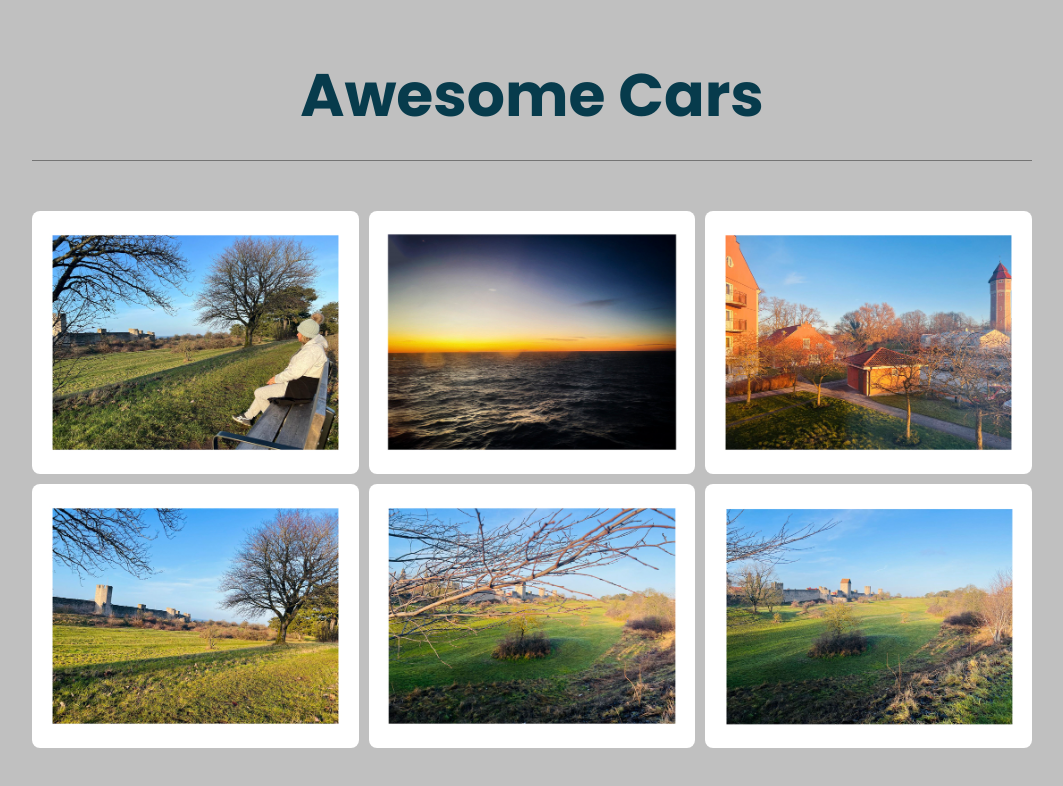
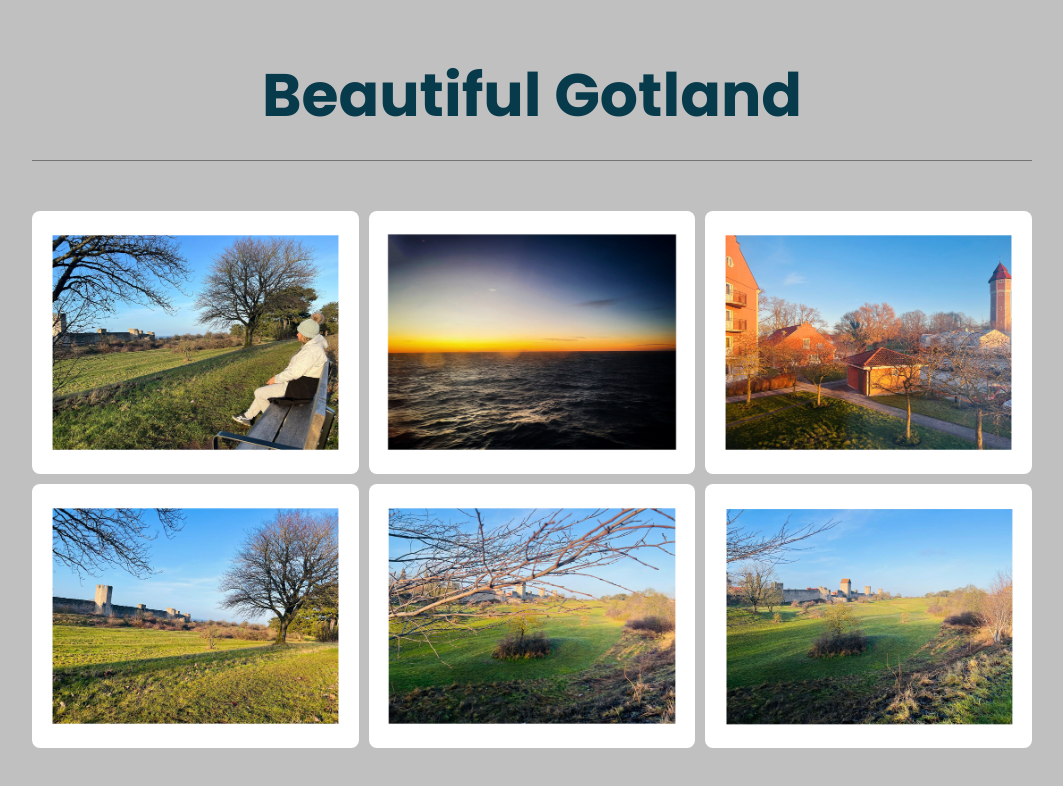
Before and after one commit to Daniel-Derhami/Image_Gallery, a plain HTML site: page index.html in a window 1280 px wide. Shown: the whole page, without its empty margins (108-1171 px from the left). Drawn offline with Linux system fonts and the light colour scheme.

Commit message:
Commit HTML

```diff
--- a/index.html
+++ b/index.html
@@ -14,7 +14,7 @@
 </head>
   <body>
     <div class="gallery-container">
-      <h2 class="gallery-title">Awesome Cars</h2>
+      <h2 class="gallery-title">Beautiful Gotland</h2>
 
       <div class="image-grid"></div>
 
```
